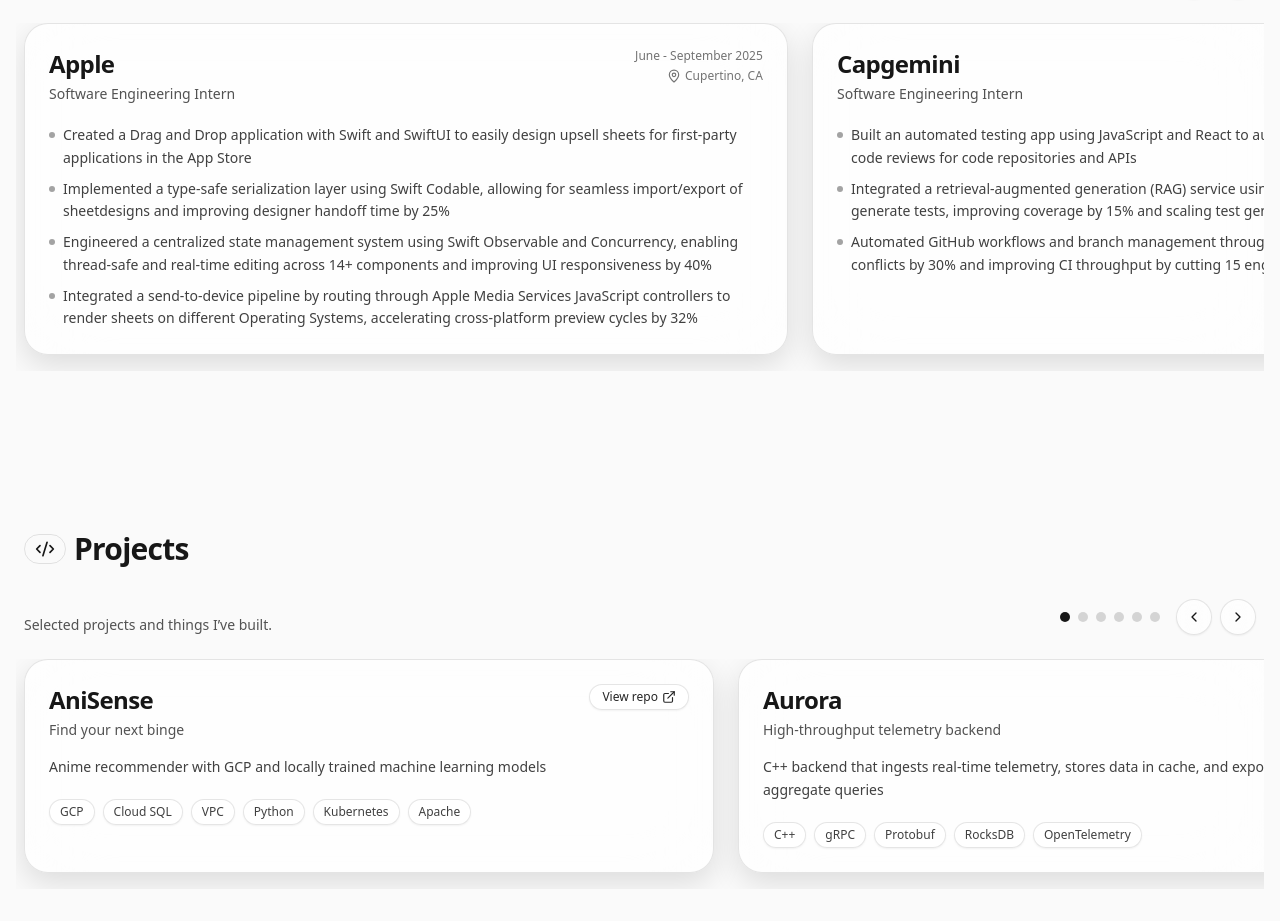
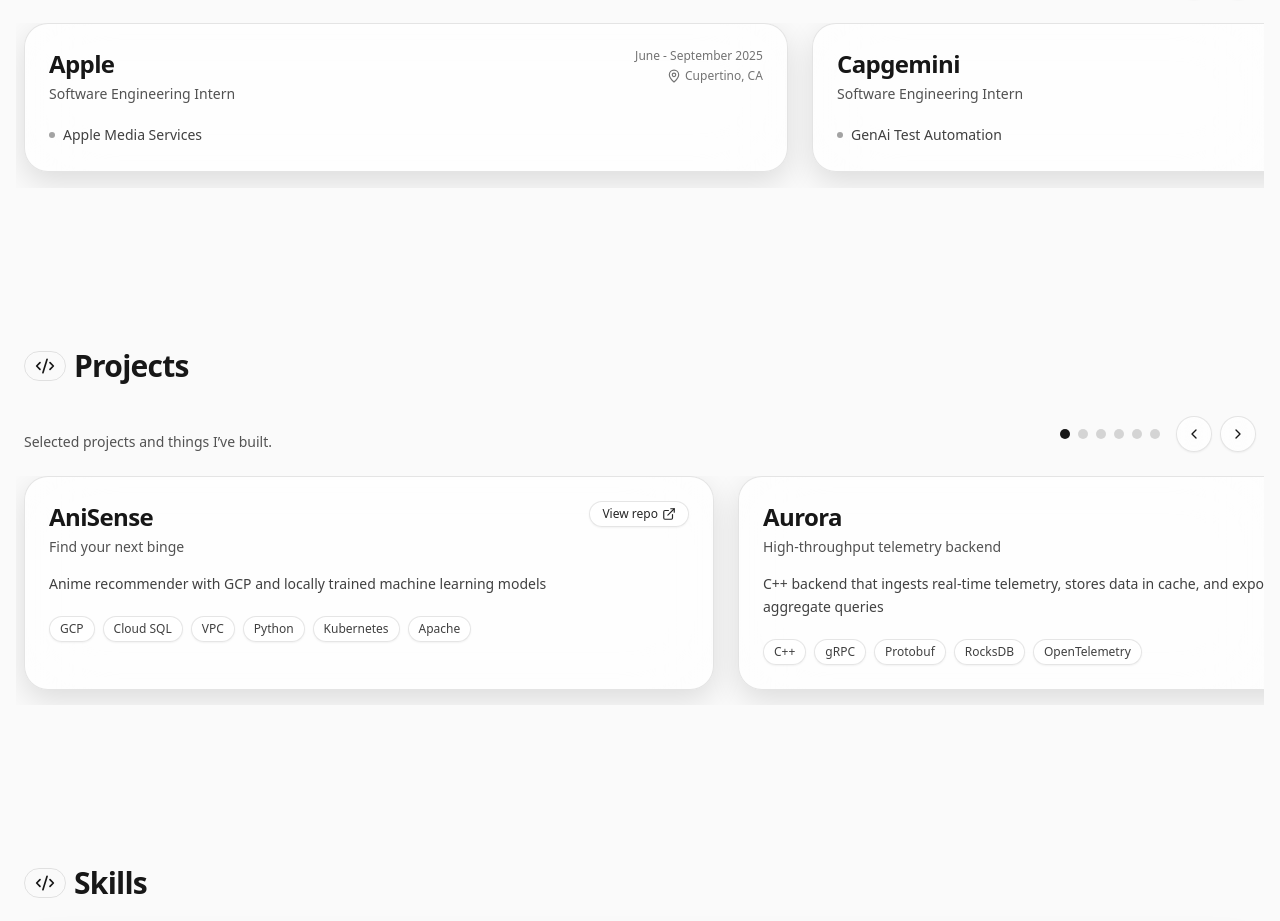
Before and after one commit to SilverXer0/personal_website, a Next.js app: page / in a window 1280 px wide. Shown: the part 1902-2823 px from the top of the page. Built offline with nearby package versions, Linux system fonts and the light colour scheme.

Commit message:
simplified exp

```diff
--- a/app/page.tsx
+++ b/app/page.tsx
@@ -554,10 +554,7 @@
         period: "June - September 2025",
         location: "Cupertino, CA",
         bullets: [
-          "Created a Drag and Drop application with Swift and SwiftUI to easily design upsell sheets for first-party applications in the App Store",
-          "Implemented a type-safe serialization layer using Swift Codable, allowing for seamless import/export of sheetdesigns and improving designer handoff time by 25%",
-          "Engineered a centralized state management system using Swift Observable and Concurrency, enabling thread-safe and real-time editing across 14+ components and improving UI responsiveness by 40%",
-          "Integrated a send-to-device pipeline by routing through Apple Media Services JavaScript controllers to render sheets on different Operating Systems, accelerating cross-platform preview cycles by 32%",
+          "Apple Media Services"
         ],
       },
       {
@@ -566,9 +563,7 @@
         period: "May - August 2024",
         location: "Houston, TX",
         bullets: [
-          "Built an automated testing app using JavaScript and React to automate code generation and streamline code reviews for code repositories and APIs",
-          "Integrated a retrieval-augmented generation (RAG) service using Python and Flask to dynamically generate tests, improving coverage by 15% and scaling test generation to 500+ cases per use",
-          "Automated GitHub workflows and branch management through custom API calls, reducing versioning conflicts by 30% and improving CI throughput by cutting 15 engineering hours per week",
+          "GenAi Test Automation"
         ],
       },
       {
@@ -577,10 +572,7 @@
         period: "June - September 2023",
         location: "Berkeley, CA",
         bullets: [
-          "Engineered real-time augmented reality simulations in C# and Unity for creating and placing buildings in real locations around the world",
-          "Enhanced visualization accuracy and rendering performance in simulations by refining spatial metrics and customization pipelines, increasing stakeholder review efficiency by 25%",
-          "Refactored and stabilized the iOS application in Swift, resolving performance bottlenecks and reliability issues that improved user retention by 20% and overall app performance by 17%",
-          "Created a minimum viable product TAGS for 3D tagging and note features in custom augmented reality creations, increasing designer interaction by 30%",
+          "Augmented Reality Simulations & iOS Development",
         ],
       },
       {
@@ -589,9 +581,7 @@
         period: "September 2022 — June 2025",
         location: "San Luis Obispo, CA",
         bullets: [
-          "Worked with Wilshire Health and Community to create a dynamic donation-tracking website with Full Stack Development, AWS Amplify, and GraphQL to increase tracking capabilities by 35%",
-          "Built a web scraper for EcoLogistics using AWS Chalice and Beautiful Soup, reducing manual data entry by 50% and saving 10 hours weekly by automating the scraping of untracked data from SLO county websites",
-          "Developed an Event Tracker with LCSLO Octogan Barn to track events and manage form uploads with AWS S3 to reduce management time by 45% and allow for real time",
+          "Full Stack Development"
         ],
       },
     ],
```
